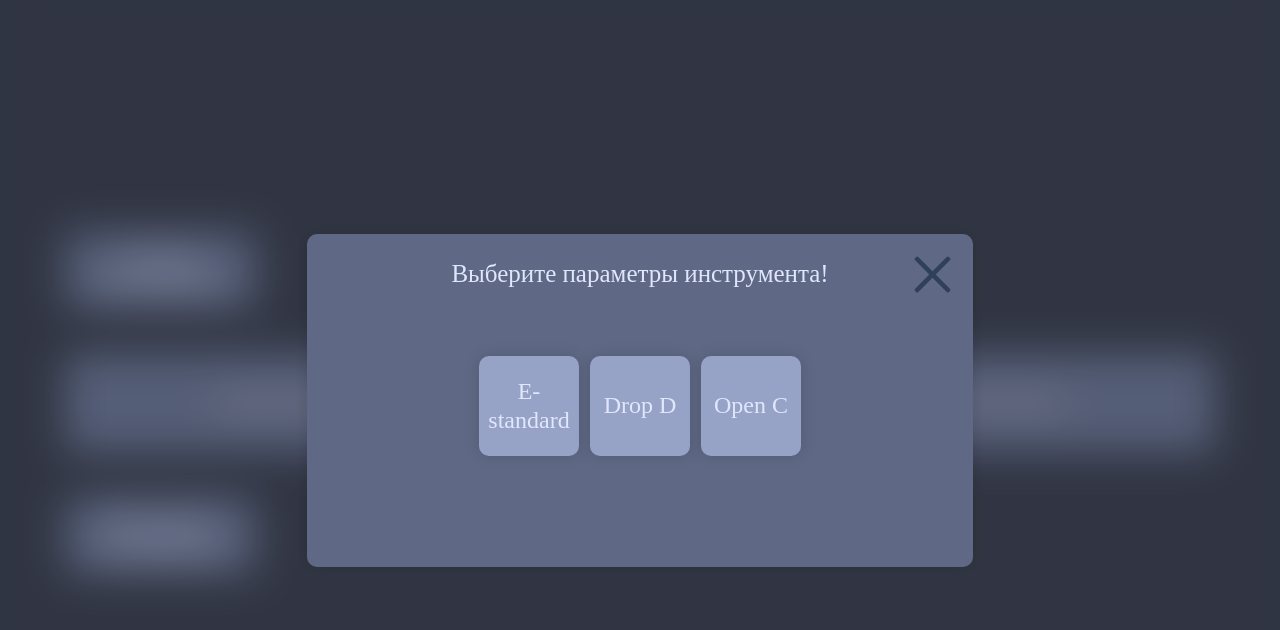
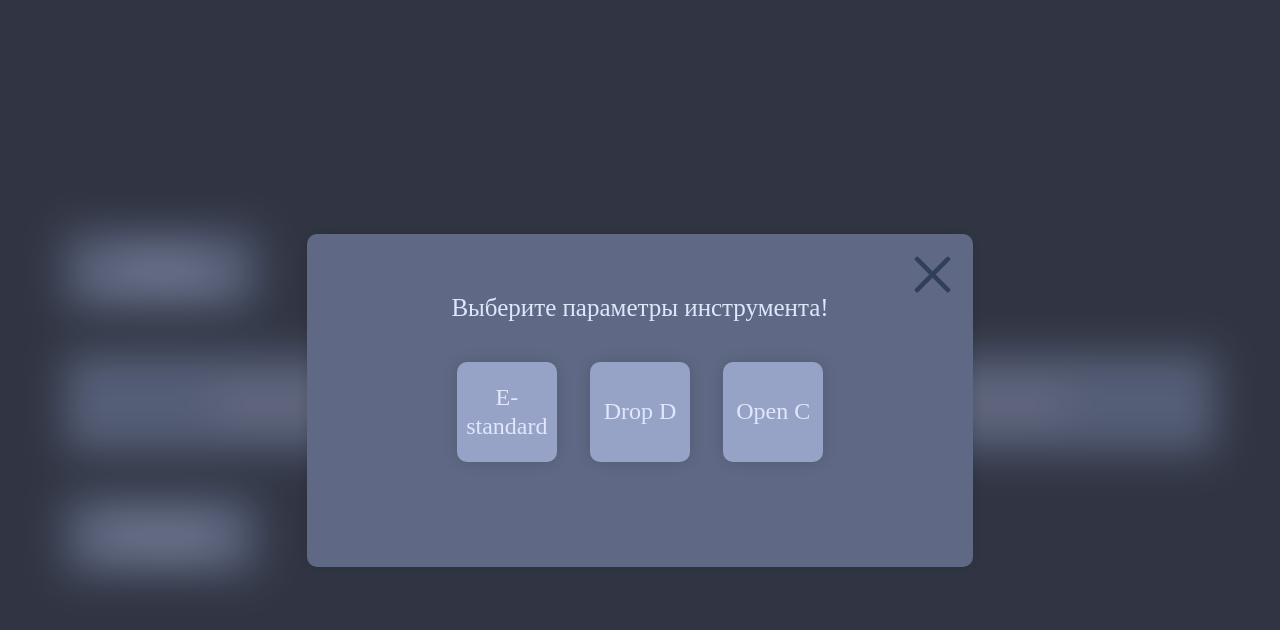
Before and after one commit to IronLungWizard/frethelper, a React app: page / in a window 1280 px wide. Both pictures are taken after a click on the button "Сменить инструмент". Shown: the top 630 px of the page. Built offline with nearby package versions, Linux system fonts and the light colour scheme.

Commit message:
modal window finished

```diff
--- a/src/App.tsx
+++ b/src/App.tsx
@@ -14,9 +14,10 @@ import ModalPreset from './components/ModalPreset/ModalPreset';
 function App() {
   const [tuning, setTuning] = useState<number[]>([])
   const defaultTuning = [0, 7, 3, 10, 5, 0]
+  const defaultInstrumentLine = ('6-струнная гитара, E-standard')
   const [stringCount, setStringCount] = useState(15)
   const [modalPresetVisible, setModalPresetVisible] = useState(false)
-
+  const [instrumentLine, setInstrumentLine] = useState<string>('')
 
   useEffect(() => {
     if (localStorage.getItem("tuning")) {
@@ -25,7 +26,20 @@ function App() {
     else {
       localStorage.setItem("tuning", JSON.stringify(defaultTuning))
     }
+
+
   }, []);
+
+
+  useEffect(() => {
+    if (localStorage.getItem("instrumentName")) {
+      setInstrumentLine(JSON.parse(localStorage.getItem("instrumentName") || '{}'))
+    }
+    else {
+      localStorage.setItem("instrumentName", JSON.stringify(defaultInstrumentLine))
+    }
+  }, []);
+
 
 
   const tuningCallback = (tuningData: number[]) => {
@@ -33,14 +47,24 @@ function App() {
     localStorage.setItem("tuning", JSON.stringify(tuningData));
   }
 
+  const instrumentLineCallback = (instrumentLineData: string) => {
+    setInstrumentLine(instrumentLineData)
+    localStorage.setItem("instrumentName", JSON.stringify(instrumentLineData));
+  }
+
+  const instrumentLineDeleteCallback = () => {
+    setInstrumentLine("Свой инструмент")
+    localStorage.setItem("instrumentName", JSON.stringify("Свой инструмент"));
+  }
+
   const router = createBrowserRouter([
     {
       path: "/",
-      element:  <ViewPage tuning={tuning} stringCount={stringCount} setModalPresetVisible={setModalPresetVisible}></ViewPage>,
+      element:  <ViewPage instrumentLine={instrumentLine} tuning={tuning} stringCount={stringCount} setModalPresetVisible={setModalPresetVisible}></ViewPage>,
     },
     {
       path: "edit",
-      element:  <EditPage tuningCallback={tuningCallback} tuning={tuning} stringCount={stringCount} setModalPresetVisible={setModalPresetVisible}></EditPage>
+      element:  <EditPage instrumentLineDeleteCallback={instrumentLineDeleteCallback} instrumentLine={instrumentLine} tuningCallback={tuningCallback} tuning={tuning} stringCount={stringCount} setModalPresetVisible={setModalPresetVisible}></EditPage>
     },
 
   ]);
@@ -55,7 +79,7 @@ function App() {
       </React.StrictMode>
       {modalPresetVisible
       ?
-      <ModalPreset tuningCallback={tuningCallback} setModalPresetVisible={setModalPresetVisible}></ModalPreset>
+      <ModalPreset instrumentLineCallback={instrumentLineCallback} tuningCallback={tuningCallback} setModalPresetVisible={setModalPresetVisible}></ModalPreset>
       :
       <></>
       }
--- a/src/components/ModalPreset/ModalPreset.scss
+++ b/src/components/ModalPreset/ModalPreset.scss
@@ -10,7 +10,7 @@
     justify-content: center;
     z-index: 5;
     backdrop-filter: blur(20px);
-    .modalWindow{
+    .modalWindow {
         position: absolute;
         width: 666px;
         height: 333px;
@@ -19,14 +19,25 @@
         z-index: 5;
         box-shadow: 0px 0px 15px rgba(0, 0, 0, 0.14);
         display: flex;
+        flex-direction: column;
         align-items: center;
-        flex-direction: column;
-        .modalWindowHeader{
-            margin-top: 27px;
-            font-size: 25px;
-            color: #E0E6FB;
+        justify-content: center;
+
+        .modalArrow{
+            width: 37px;
+            height: 37px;
+            position: absolute;
+            left: 24px;
+            top: 24px;
+            transition: .1s all;
         }
-        .closeVector{
+
+        .modalArrow:hover {
+            transition: .1s all;
+            transform: scale(1.05);
+        }
+
+        .closeVector {
             width: 37px;
             height: 37px;
             position: absolute;
@@ -34,17 +45,46 @@
             top: 22px;
             transition: .1s all;
         }
-        .closeVector:hover{
+
+        .closeVector:hover {
             transition: .1s all;
             transform: scale(1.05);
         }
+
+        .modalContentWrapper {
+            display: flex;
+            flex-direction: column;
+            justify-content: space-around;
+            width: 100%;
+            align-items: center;
+            min-width: 236px;
+
+            .modalQuestion{
+                margin-top: 15px;
+                font-size: 25px;
+                color: #E0E6FB;
+            }
+
+            .modalWindowHeader {
+                font-size: 25px;
+                color: #E0E6FB;
+                margin-bottom: 15px;
+            }
+
+            .modalResult {
+
+                font-size: 25px;
+                color: #E0E6FB;
+            }
+
             .buttonsWrapper {
                 display: flex;
                 flex-direction: row;
                 justify-content: space-around;
-            width: 50%;
-            margin-top: 70px;
-            .modalButton{
+                width: 60%;
+                margin-top: 27px;
+
+                .modalButton {
                     width: 100px;
                     height: 100px;
                     left: 0px;
@@ -56,10 +96,13 @@
                     color: #E0E6FB;
                     margin-bottom: 44px;
                 }
-            .modalButton:hover{
+
+                .modalButton:hover {
                     transition: .1s all;
                     box-shadow: 0px 0px 15px rgba(0, 0, 0, 0.2);
                 }
             }
+
         }
     }
+}
--- a/src/components/ModalPreset/ModalPreset.tsx
+++ b/src/components/ModalPreset/ModalPreset.tsx
@@ -2,47 +2,91 @@
 import React from 'react';
 import './ModalPreset.scss';
 import CloseVector from "../../../src/images/CloseVector.svg?url";
+import ModalArrow from "../../../src/images/ModalArrow.svg?url";
 import { useState } from 'react';
 
-const ModalPreset = ({setModalPresetVisible, tuningCallback}: {setModalPresetVisible: Function, tuningCallback: Function}) => {
+const ModalPreset = ({setModalPresetVisible, tuningCallback, instrumentLineCallback}: {setModalPresetVisible: Function, tuningCallback: Function, instrumentLineCallback: Function}) => {
 
     const [modalStage, setModalStage] = useState(1)
     const defaultTunings = [[0, 7, 3, 10, 5, 0],[0, 7, 3, 10, 5, 10],[0, 8, 3, 8, 3, 8]]
     const [presetTuning, setPresetTuning] = useState<number[]>([])
+    const [instrumentName, setInstrumentName] = useState<string>('')
+    const [tuningName, setTuningName] = useState<string>('')
 
-    const chooseTuning = (chosenTuning: number[]) => {
+    const chooseTuning = (chosenTuning: number[], tuningName: string) => {
+        setTuningName(tuningName)
         setPresetTuning(chosenTuning)
         setModalStage(2)
     }
 
-    const trimTuning = (trimTuning: Boolean) => {
+    const trimTuning = (trimTuning: Boolean, instrumentName: string) => {
         if (trimTuning) {
-            tuningCallback(presetTuning.slice(2,6))
+            setPresetTuning(presetTuning.slice(2,6))
+            setInstrumentName(instrumentName)
         }
         else {
-            tuningCallback(presetTuning)
+            setPresetTuning(presetTuning)
+            setInstrumentName(instrumentName)
         }
-        setModalPresetVisible(false)
+        setModalStage(3)
+    }
+
+    const goBack = () => {
+        if (modalStage == 2) {
+            setModalStage(1)
+        }
+        else { if (modalStage == 3) {
+                setInstrumentName('')
+                setModalStage(2)
+            }
+        }
     }
 
     return (
         <div className="modalWrapper" onClick={() => setModalPresetVisible(false)}>
             <div className="modalWindow" onClick={(e) => e.stopPropagation()}>
+
+                {(() => {
+                    if (modalStage == 1) {
+                    return (
+                    <div className='modalContentWrapper'>
+                        <img src={CloseVector} onClick={() => setModalPresetVisible(false)} className="closeVector"></img>
                         <h2 className="modalWindowHeader">Выберите параметры инструмента!</h2>
+                        <div className='buttonsWrapper'>
+                            <button onClick={() => chooseTuning(defaultTunings[0], 'E-standard')} className='modalButton'>E-standard</button>
+                            <button onClick={() => chooseTuning(defaultTunings[1], 'Drop D')} className='modalButton'>Drop D</button>
+                            <button onClick={() => chooseTuning(defaultTunings[2], 'Open C')} className='modalButton'>Open C</button>
+                        </div>
+                    </div>
+                    )
+                    } else if (modalStage == 2) {
+                    return (
+                        <div className='modalContentWrapper'>
+                            <img src={ModalArrow} onClick={() => goBack()} className="modalArrow"></img>
                             <img src={CloseVector} onClick={() => setModalPresetVisible(false)} className="closeVector"></img>
-                {modalStage == 1
-                ?
+                            <h2 className="modalWindowHeader">Выберите параметры инструмента!</h2>
+                            <span className="modalResult">Вы выбрали: {instrumentName + tuningName}</span>
                             <div className='buttonsWrapper'>
-                    <button onClick={() => chooseTuning(defaultTunings[0])} className='modalButton'>E-standard</button>
-                    <button onClick={() => chooseTuning(defaultTunings[1])} className='modalButton'>Drop D</button>
-                    <button onClick={() => chooseTuning(defaultTunings[2])} className='modalButton'>Open C</button>
+                                <button onClick={() => trimTuning(false, '6-струнная гитара, ')} className='modalButton'>Гитара</button>
+                                <button onClick={() => trimTuning(true, '4-струнный бас, ')} className='modalButton'>Бас</button>
                             </div>
-                :
+                        </div>
+                    )
+                    } else if (modalStage == 3){
+                    return (
+                        <div className='modalContentWrapper'>
+                            <img src={ModalArrow} onClick={() => goBack()} className="modalArrow"></img>
+                            <img src={CloseVector} onClick={() => setModalPresetVisible(false)} className="closeVector"></img>
+                            <span className="modalResult">Вы выбрали: {instrumentName + tuningName}</span>
+                            <span className="modalQuestion">Установить этот пресет?</span>
                             <div className='buttonsWrapper'>
-                    <button onClick={() => trimTuning(false)} className='modalButton'>Гитара</button>
-                    <button onClick={() => trimTuning(true)} className='modalButton'>Bass</button>
+                                <button onClick={() => {tuningCallback(presetTuning); setModalPresetVisible(false); instrumentLineCallback(instrumentName + tuningName)}} className='modalButton'>Да</button>
+                                <button onClick={() => setModalPresetVisible(false)} className='modalButton'>Нет</button>
                             </div>
+                        </div>
+                    )
                     }
+                })()}
             </div>
         </div>
     );
--- a/src/components/ViewPage/ViewPage.scss
+++ b/src/components/ViewPage/ViewPage.scss
@@ -5,6 +5,29 @@
     width: 100%;
     margin-top: 20px;
     margin-bottom: 15px;
+    .presetSection{
+        display: flex;
+        align-items: center;
+        margin-bottom: 44px;
+        .presetHeader{
+            font-size: 24px;
+            line-height: 29px;
+            color: #E0E6FB;
+            margin-left: 30px;
+        }
+        .modalButton{
+            width: 193px;
+            height: 77px;
+            left: 0px;
+            background: #5F6985;
+            border-radius: 10px;
+            box-shadow: 0px 0px 15px rgba(0, 0, 0, 0.14);
+            font-size: 24px;
+            line-height: 29px;
+            color: #E0E6FB;
+
+        }
+    }
     .editButton{
         width: 193px;
         height: 77px;
@@ -17,16 +40,5 @@
         line-height: 29px;
         color: #E0E6FB;
     }
-    .modalButton{
-        width: 193px;
-        height: 77px;
-        left: 0px;
-        background: #5F6985;
-        border-radius: 10px;
-        box-shadow: 0px 0px 15px rgba(0, 0, 0, 0.14);
-        font-size: 24px;
-        line-height: 29px;
-        color: #E0E6FB;
-        margin-bottom: 44px;
-    }
+
 }
--- a/src/components/ViewPage/ViewPage.tsx
+++ b/src/components/ViewPage/ViewPage.tsx
@@ -3,11 +3,14 @@ import './ViewPage.scss'
 import RegularFretboard from "../RegularFretboard/RegularFretboard";
 import { Link } from "react-router-dom";
 
-const ViewPage = ({tuning, stringCount, setModalPresetVisible}: {tuning: number[], stringCount: number, setModalPresetVisible: Function;}) => {
+const ViewPage = ({tuning, stringCount, setModalPresetVisible, instrumentLine}: {tuning: number[], stringCount: number, setModalPresetVisible: Function, instrumentLine: string;}) => {
 
     return (
             <div className="viewPageWrapper">
-                <button className="modalButton" onClick={() => { setModalPresetVisible(true)}}>Сменить инструмент</button>
+                <div className="presetSection">
+                    <button className="modalButton" onClick={() => { setModalPresetVisible(true)}}>Сменить инструмент</button>
+                    <h2 className="presetHeader">{instrumentLine}</h2>
+                </div>
                 <RegularFretboard tuning={tuning} stringCount={stringCount}></RegularFretboard>
                 <Link to='/edit'> <button  className="editButton">Настроить инструмент</button></Link>
             </div>
```
Also changed, not shown: src/components/EditPage/EditPage.scss (+15 -2 lines), src/components/EditPage/EditPage.tsx (+9 -2 lines), src/images/ModalArrow.svg (added). Lines whose indentation alone changed are shown as unchanged.
